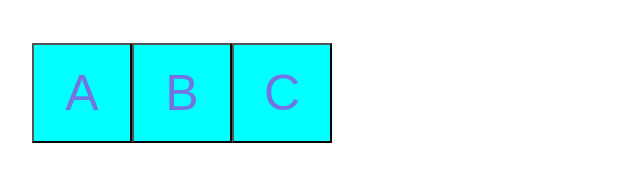
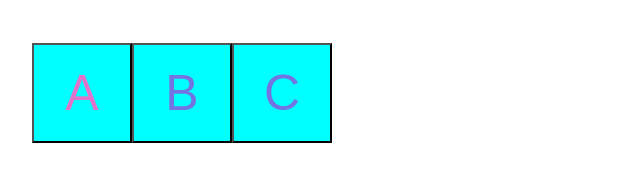
Before and after one commit to siggi-ai/Vue-Practice, a Vue app: page / in a window 1280 px wide. Shown: the part 155-348 px from the top of the page, without its empty margins (6-650 px from the left). Built offline with nearby package versions, Linux system fonts and the light colour scheme.

Commit message:
awesome class binding

```diff
--- a/src/App.vue
+++ b/src/App.vue
@@ -2,9 +2,25 @@
   <div>
     <div class="main">
       <h1>Dynamic Component</h1>
-      <button v-on:click="tabActive = 'TabA'" class="tab">A</button>
-      <button v-on:click="tabActive = 'TabB'" class="tab">B</button>
-      <button v-on:click="tabActive = 'TabC'" class="tab">C</button>
+      <button
+        v-on:click="tabActive = 'TabA'"
+        class="tab"
+        v-bind:class="{ 'tab-active': tabActive === 'TabA' }"
+      >
+        A
+      </button>
+      <button
+        v-on:click="tabActive = 'TabB'"
+        class="tab"
+        v-bind:class="{ 'tab-active': tabActive === 'TabB' }"
+      >
+        B
+      </button>
+      <button
+        v-on:click="tabActive = 'TabC'"
+        class="tab"
+        v-bind:class="{ 'tab-active': tabActive === 'TabC' }">
+        C</button>
     </div>
     <div>
       <TabA v-if="tabActive === 'TabA'" />
@@ -48,10 +64,13 @@ h4 {
   font-size: 1.4rem;
 }
 .tab {
-  color:rgb(115, 115, 226);
+  color: rgb(115, 115, 226);
   width: 100px;
   height: 100px;
   background-color: aqua;
   font-size: 50px;
 }
+.tab-active {
+  color: rgb(226, 115, 202);
+}
 </style>
```
